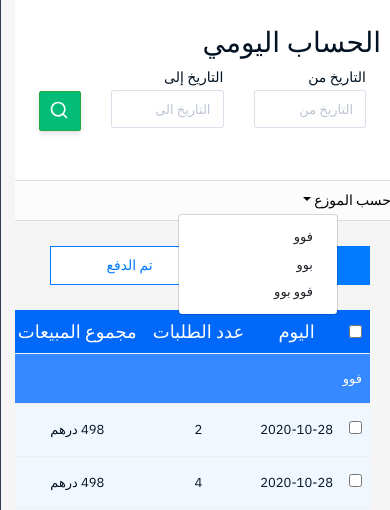
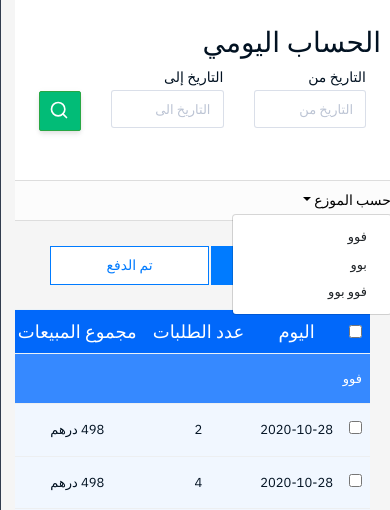
Before and after one commit to faissaloux/Codpanel, a PHP site: page /cash.php in a window 390 px wide, after a click on "حسب الموزع". Shown: the part 60-570 px from the top of the page. Run offline with PHP 8.4, Linux system fonts and the light colour scheme.

Commit message:
responsive: Cash page by-vendor-dropdown

```diff
--- a/assets/css/custom.css
+++ b/assets/css/custom.css
@@ -471,6 +471,16 @@ td.provider{
 .by-vendor-dropdown{
     left: -76px !important;
 }
+@media(max-width: 1198px){
+    .by-vendor-dropdown{
+        left: -75px !important;
+    }
+}
+@media(max-width: 988px){
+    .by-vendor-dropdown{
+        left: -22px !important;
+    }
+}
 .search-btn{
     width: 20px;
     height: 40px;
```
